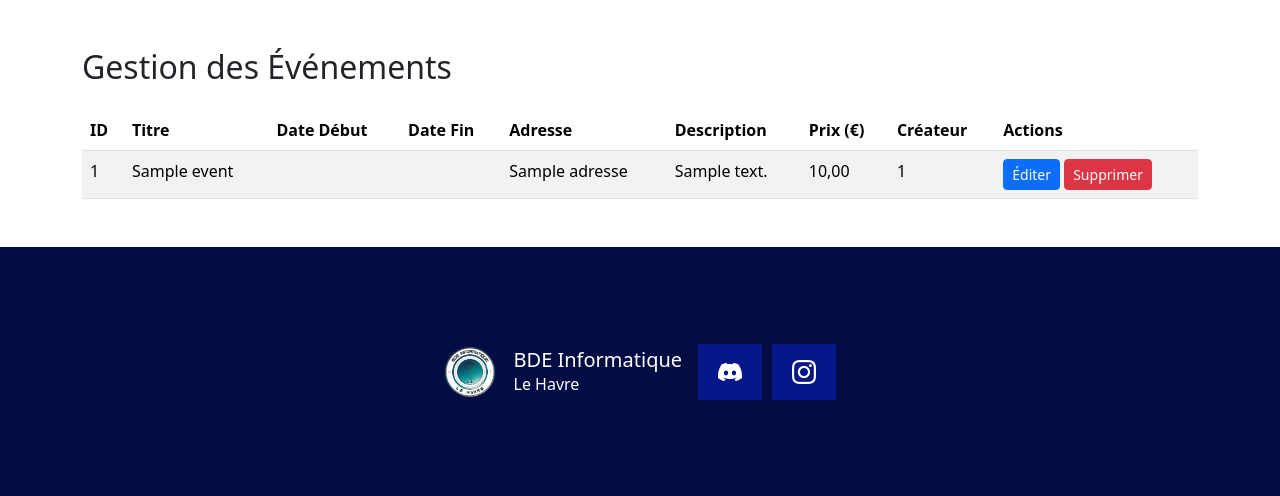
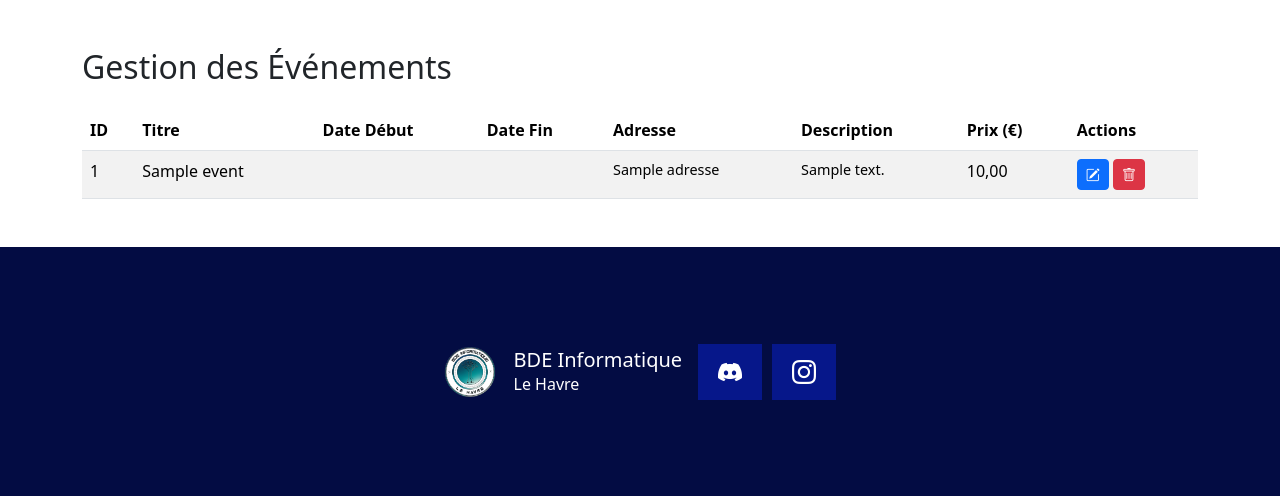
Before and after one commit to LucasLgLsGit/SAE4.01, a PHP site: template app/views/admin/eventsAdmin.html.twig in a window 1280 px wide. Shown: the part 76-572 px from the top of the page. Run offline with PHP 8.4, Linux system fonts and the light colour scheme; the template is opened without the code that fills it: most values are stand-ins (such as "Sample title", 1, 10 or a date in 2020); a stand-in replaces the project's code that opens the database connection; some libraries are stand-ins or nearby versions.

Commit message:
Ajout icon panel admin et responsive events admin

```diff
--- a/app/views/admin/eventsAdmin.html.twig
+++ b/app/views/admin/eventsAdmin.html.twig
@@ -18,7 +18,6 @@
 					<th>Adresse</th>
 					<th>Description</th>
 					<th>Prix (€)</th>
-					<th>Créateur</th>
 					<th>Actions</th>
 				</tr>
 			</thead>
@@ -27,15 +26,14 @@
 				<tr>
 					<td>{{ event.getId() }}</td>
 					<td>{{ event.getTitreEvent() }}</td>
-					<td>{{ event.getDateDebut().format('d/m/Y H:i') }}</td>
-					<td>{{ event.getDateFin().format('d/m/Y H:i') }}</td>
-					<td>{{ event.getAdresse() }}</td>
-					<td>{{ event.getDescription() }}</td>
+					<td class="ellipsis-td">{{ event.getDateDebut().format('d/m/Y H:i') }}</td>
+					<td class="ellipsis-td">{{ event.getDateFin().format('d/m/Y H:i') }}</td>
+					<td class="ellipsis-td">{{ event.getAdresse() }}</td>
+					<td class="ellipsis-td">{{ event.getDescription() }}</td>
 					<td>{{ event.getPrix()|number_format(2, ',', ' ') }}</td>
-					<td>{{ event.getIdUser() }}</td>
 					<td>
-						<a href="#" class="btn btn-primary btn-sm">Éditer</a>
-						<button class="btn btn-danger btn-sm delete-event" data-event-id="{{ event.getId() }}">Supprimer</button>
+						<a href="#" class="btn btn-primary btn-sm"><i class="bi bi-pencil-square"></i></a>
+						<button class="btn btn-danger btn-sm delete-event" data-event-id="{{ event.getId() }}"><i class="bi bi-trash"></i></button>
 					</td>
 				</tr>
 				{% endfor %}
--- a/app/views/admin/usersAdmin.html.twig
+++ b/app/views/admin/usersAdmin.html.twig
@@ -34,8 +34,8 @@
 						<input type="checkbox" class="toggle-perm" data-user-id="{{ user.getId() }}" data-perm="adherent" {% if user.isAdherent() %}checked{% endif %}>
 					</td>
 					<td>
-						<a href="#" class="btn btn-primary btn-sm">Éditer</a>
-						<button class="btn btn-danger btn-sm delete-user" data-user-id="{{ user.getId() }}">Supprimer</button>
+						<a href="#" class="btn btn-primary btn-sm"><i class="bi bi-pencil-square"></i></a>
+						<button class="btn btn-danger btn-sm delete-user" data-user-id="{{ user.getId() }}"><i class="bi bi-trash"></i></button>
 					</td>
 				</tr>
 				{% endfor %}
--- a/assets/css/eventsAdmin.css
+++ b/assets/css/eventsAdmin.css
@@ -1,3 +1,26 @@
 .events-container {
 	width: 100vw;
 }
+
+.table .ellipsis-td {
+	max-width: 150px;
+	height: auto;
+	overflow: hidden;
+	white-space: nowrap;
+	text-overflow: ellipsis;
+	font-size: 0.9rem;
+}
+
+@media screen and (max-width: 768px) {
+	.table .ellipsis-td {
+		max-width: 20px;
+		text-overflow: ellipsis;
+	}
+}
+
+@media screen and (max-width: 480px) {
+	.table .ellipsis-td{
+		max-width: 20px;
+		text-overflow: ellipsis;
+	}
+}
```
